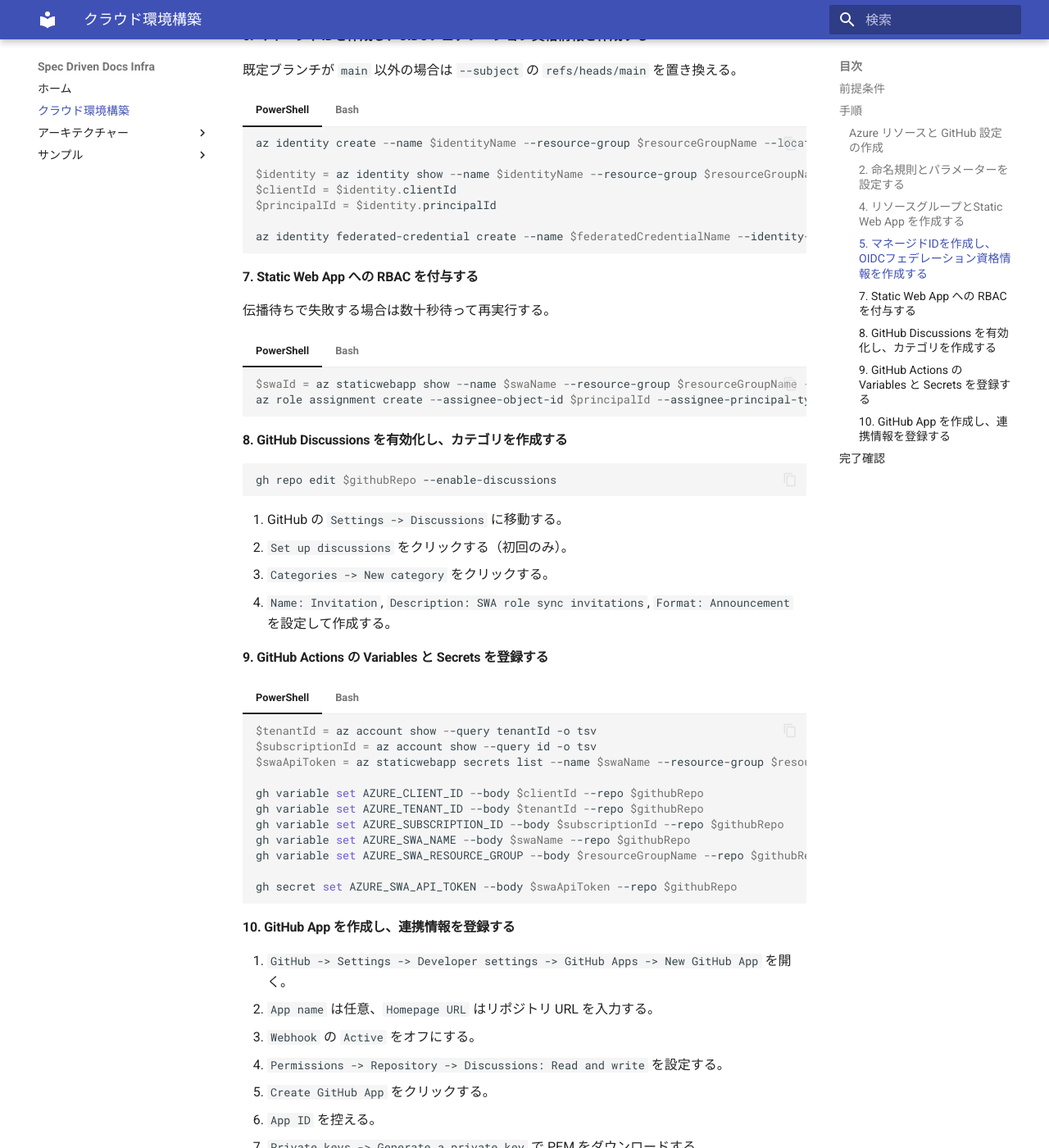
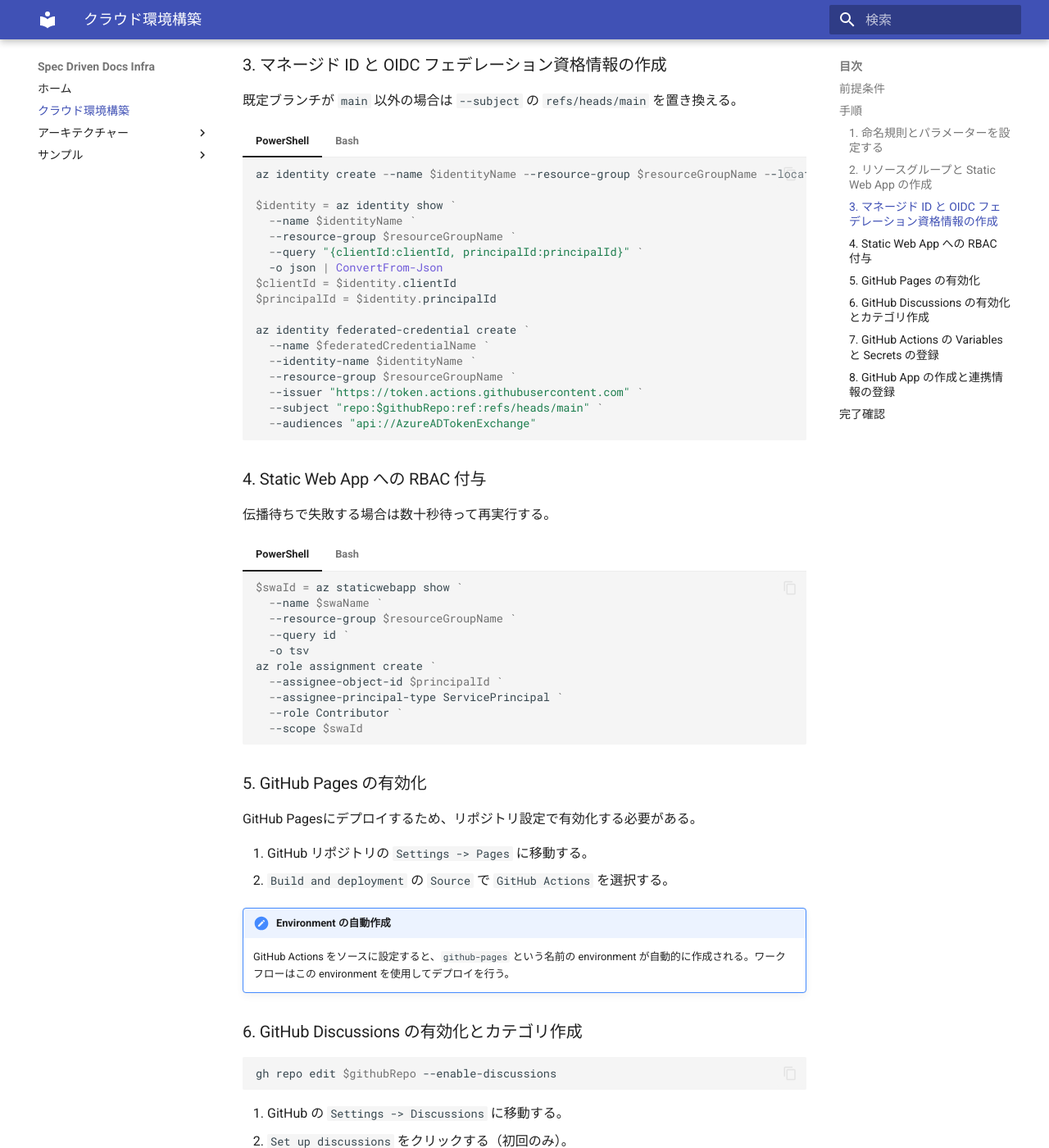
Before and after one commit to ssd-mkdocs-platform/ssd-mkdocs-sample, an MkDocs documentation site: the page built from docs/cloud-resources-setup.md, in a window 1280 px wide and 1400 px high, scrolled down 1161 px. Shown: the whole window at 82% size. Built offline with MkDocs 1.6.1 and Material for MkDocs 9.7.7, drawn with Linux system fonts in a browser that asks for light colours; some of the changed text lies outside the part shown.

Commit message:
docs: クラウド環境構築手順を整理し、手順番号を更新。コードブロックのフォーマットを改善

````diff
--- a/docs/cloud-resources-setup.md
+++ b/docs/cloud-resources-setup.md
@@ -1,6 +1,4 @@
-# クラウド環境構築手順（Azure Static Web Apps + GitHub）
-
-Azure Static Web Apps と GitHub Actions/OIDC を連携させ、GitHub Discussions と必要な Secrets/Variables を準備する。
+# クラウド環境構築手順
 
 ## 前提条件
 
@@ -11,9 +9,7 @@ Azure Static Web Apps と GitHub Actions/OIDC を連携させ、GitHub Discussio
 
 ## 手順
 
-### Azure リソースと GitHub 設定の作成
-
-#### 2. 命名規則とパラメーターを設定する
+### 1. 命名規則とパラメーターを設定する
 
 GitHubのOwnerとRepository名を設定する。
 
@@ -49,27 +45,45 @@ GitHubのOwnerとRepository名を設定する。
     federatedCredentialName="fc-github-actions-main"
     ```
 
-#### 4. リソースグループとStatic Web App を作成する
+### 2. リソースグループと Static Web App の作成
 
 === "PowerShell"
 
     ```powershell
     az group create --name $resourceGroupName --location $location
-    az staticwebapp create --name $swaName --resource-group $resourceGroupName --location $swaLocation --sku Standard
 
-    $defaultHostname = az staticwebapp show --name $swaName --resource-group $resourceGroupName --query defaultHostname -o tsv
+    az staticwebapp create `
+      --name $swaName `
+      --resource-group $resourceGroupName `
+      --location $swaLocation `
+      --sku Standard
+
+    $defaultHostname = az staticwebapp show `
+      --name $swaName `
+      --resource-group $resourceGroupName `
+      --query defaultHostname `
+      -o tsv
     ```
 
 === "Bash"
 
     ```bash
     az group create --name $resourceGroupName --location $location
-    az staticwebapp create --name $swaName --resource-group $resourceGroupName --location $swaLocation --sku Standard
 
-    defaultHostname=$(az staticwebapp show --name $swaName --resource-group $resourceGroupName --query defaultHostname -o tsv)
+    az staticwebapp create \
+      --name $swaName \
+      --resource-group $resourceGroupName \
+      --location $swaLocation \
+      --sku Standard
+
+    defaultHostname=$(az staticwebapp show \
+      --name $swaName \
+      --resource-group $resourceGroupName \
+      --query defaultHostname \
+      -o tsv)
     ```
 
-#### 5. マネージドIDを作成し、OIDCフェデレーション資格情報を作成する
+### 3. マネージド ID と OIDC フェデレーション資格情報の作成
 
 既定ブランチが `main` 以外の場合は `--subject` の `refs/heads/main` を置き換える。
 
@@ -78,11 +92,21 @@ GitHubのOwnerとRepository名を設定する。
     ```powershell
     az identity create --name $identityName --resource-group $resourceGroupName --location $location
 
-    $identity = az identity show --name $identityName --resource-group $resourceGroupName --query "{clientId:clientId, principalId:principalId}" -o json | ConvertFrom-Json
+    $identity = az identity show `
+      --name $identityName `
+      --resource-group $resourceGroupName `
+      --query "{clientId:clientId, principalId:principalId}" `
+      -o json | ConvertFrom-Json
     $clientId = $identity.clientId
     $principalId = $identity.principalId
 
-    az identity federated-credential create --name $federatedCredentialName --identity-name $identityName --resource-group $resourceGroupName --issuer "https://token.actions.githubusercontent.com" --subject "repo:$githubRepo:ref:refs/heads/main" --audiences "api://AzureADTokenExchange"
+    az identity federated-credential create `
+      --name $federatedCredentialName `
+      --identity-name $identityName `
+      --resource-group $resourceGroupName `
+      --issuer "https://token.actions.githubusercontent.com" `
+      --subject "repo:$githubRepo:ref:refs/heads/main" `
+      --audiences "api://AzureADTokenExchange"
     ```
 
 === "Bash"
@@ -90,31 +114,71 @@ GitHubのOwnerとRepository名を設定する。
     ```bash
     az identity create --name $identityName --resource-group $resourceGroupName --location $location
 
-    clientId=$(az identity show --name $identityName --resource-group $resourceGroupName --query clientId -o tsv)
-    principalId=$(az identity show --name $identityName --resource-group $resourceGroupName --query principalId -o tsv)
+    clientId=$(az identity show \
+      --name $identityName \
+      --resource-group $resourceGroupName \
+      --query clientId \
+      -o tsv)
+    principalId=$(az identity show \
+      --name $identityName \
+      --resource-group $resourceGroupName \
+      --query principalId \
+      -o tsv)
 
-    az identity federated-credential create --name $federatedCredentialName --identity-name $identityName --resource-group $resourceGroupName --issuer "https://token.actions.githubusercontent.com" --subject "repo:$githubRepo:ref:refs/heads/main" --audiences "api://AzureADTokenExchange"
+    az identity federated-credential create \
+      --name $federatedCredentialName \
+      --identity-name $identityName \
+      --resource-group $resourceGroupName \
+      --issuer "https://token.actions.githubusercontent.com" \
+      --subject "repo:$githubRepo:ref:refs/heads/main" \
+      --audiences "api://AzureADTokenExchange"
     ```
 
-#### 7. Static Web App への RBAC を付与する
+### 4. Static Web App への RBAC 付与
 
 伝播待ちで失敗する場合は数十秒待って再実行する。
 
 === "PowerShell"
 
     ```powershell
-    $swaId = az staticwebapp show --name $swaName --resource-group $resourceGroupName --query id -o tsv
-    az role assignment create --assignee-object-id $principalId --assignee-principal-type ServicePrincipal --role Contributor --scope $swaId
+    $swaId = az staticwebapp show `
+      --name $swaName `
+      --resource-group $resourceGroupName `
+      --query id `
+      -o tsv
+    az role assignment create `
+      --assignee-object-id $principalId `
+      --assignee-principal-type ServicePrincipal `
+      --role Contributor `
+      --scope $swaId
     ```
 
 === "Bash"
 
     ```bash
-    swaId=$(az staticwebapp show --name $swaName --resource-group $resourceGroupName --query id -o tsv)
-    az role assignment create --assignee-object-id $principalId --assignee-principal-type ServicePrincipal --role Contributor --scope $swaId
+    swaId=$(az staticwebapp show \
+      --name $swaName \
+      --resource-group $resourceGroupName \
+      --query id \
+      -o tsv)
+    az role assignment create \
+      --assignee-object-id $principalId \
+      --assignee-principal-type ServicePrincipal \
+      --role Contributor \
+      --scope $swaId
     ```
 
-#### 8. GitHub Discussions を有効化し、カテゴリを作成する
+### 5. GitHub Pages の有効化
+
+GitHub Pagesにデプロイするため、リポジトリ設定で有効化する必要がある。
+
+1. GitHub リポジトリの `Settings -> Pages` に移動する。
+2. `Build and deployment` の `Source` で `GitHub Actions` を選択する。
+
+!!! note "Environment の自動作成"
+    GitHub Actions をソースに設定すると、`github-pages` という名前の environment が自動的に作成される。ワークフローはこの environment を使用してデプロイを行う。
+
+### 6. GitHub Discussions の有効化とカテゴリ作成
 
 ```shell
 gh repo edit $githubRepo --enable-discussions
@@ -125,14 +189,18 @@ gh repo edit $githubRepo --enable-discussions
 3. `Categories -> New category` をクリックする。
 4. `Name: Invitation`, `Description: SWA role sync invitations`, `Format: Announcement` を設定して作成する。
 
-#### 9. GitHub Actions の Variables と Secrets を登録する
+### 7. GitHub Actions の Variables と Secrets の登録
 
 === "PowerShell"
 
     ```powershell
     $tenantId = az account show --query tenantId -o tsv
     $subscriptionId = az account show --query id -o tsv
-    $swaApiToken = az staticwebapp secrets list --name $swaName --resource-group $resourceGroupName --query properties.apiKey -o tsv
+    $swaApiToken = az staticwebapp secrets list `
+      --name $swaName `
+      --resource-group $resourceGroupName `
+      --query properties.apiKey `
+      -o tsv
 
     gh variable set AZURE_CLIENT_ID --body $clientId --repo $githubRepo
     gh variable set AZURE_TENANT_ID --body $tenantId --repo $githubRepo
@@ -148,7 +216,11 @@ gh repo edit $githubRepo --enable-discussions
     ```bash
     tenantId=$(az account show --query tenantId -o tsv)
     subscriptionId=$(az account show --query id -o tsv)
-    swaApiToken=$(az staticwebapp secrets list --name $swaName --resource-group $resourceGroupName --query properties.apiKey -o tsv)
+    swaApiToken=$(az staticwebapp secrets list \
+      --name $swaName \
+      --resource-group $resourceGroupName \
+      --query properties.apiKey \
+      -o tsv)
 
     gh variable set AZURE_CLIENT_ID --body "${clientId}" --repo $githubRepo
     gh variable set AZURE_TENANT_ID --body "${tenantId}" --repo $githubRepo
@@ -159,7 +231,7 @@ gh repo edit $githubRepo --enable-discussions
     gh secret set AZURE_SWA_API_TOKEN --body "${swaApiToken}" --repo $githubRepo
     ```
 
-#### 10. GitHub App を作成し、連携情報を登録する
+### 8. GitHub App の作成と連携情報の登録
 
 1. `GitHub -> Settings -> Developer settings -> GitHub Apps -> New GitHub App` を開く。
 2. `App name` は任意、`Homepage URL` はリポジトリ URL を入力する。
````
